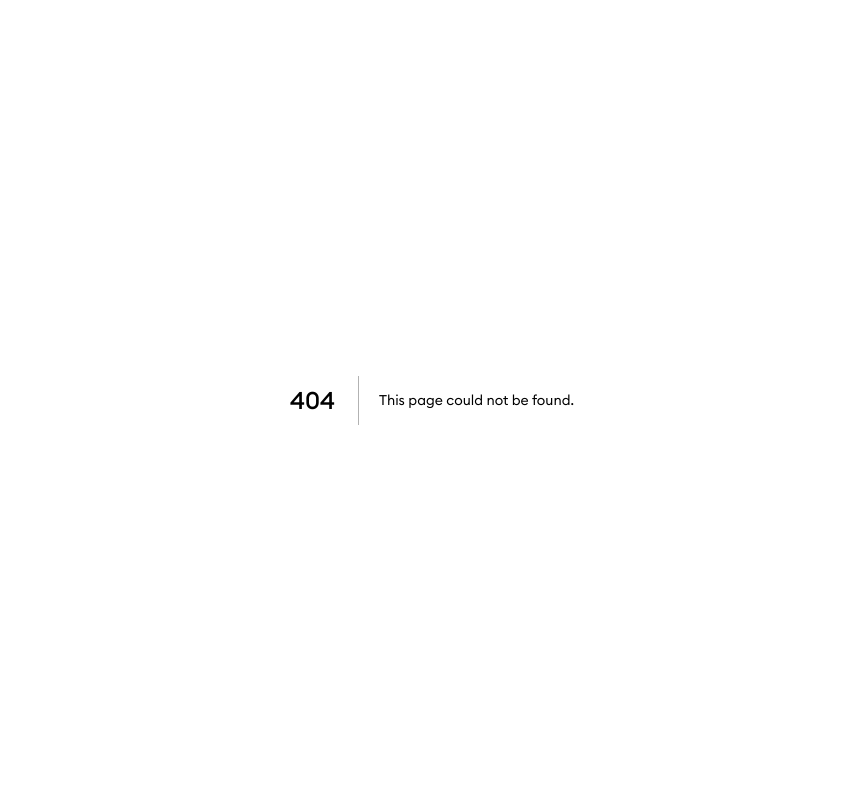
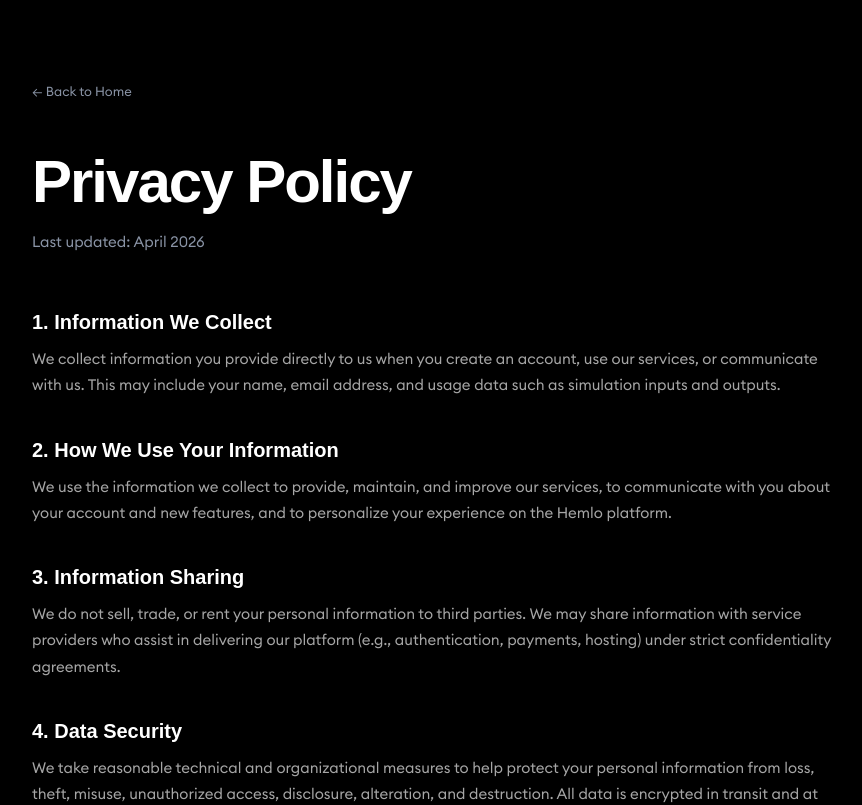
Before and after one commit to hemlo5/hemlo-web-app, a Next.js app: page /privacy-policy in a window 1280 px wide. Before the commit this address had no page. Shown: the top 805 px of the page, without its empty margins (208-1070 px from the left). Built offline with nearby package versions, Linux system fonts and the light colour scheme.

Commit message:
feat: add /privacy-policy and /terms pages, wire footer links (required for Google OAuth)

```diff
--- /dev/null
+++ b/src/app/privacy-policy/page.tsx
@@ -0,0 +1,77 @@
+import type { Metadata } from "next";
+import Link from "next/link";
+
+export const metadata: Metadata = {
+  title: "Privacy Policy — Hemlo",
+  description: "How Hemlo AI collects, uses, and protects your personal information.",
+};
+
+export default function PrivacyPolicyPage() {
+  return (
+    <div style={{ minHeight: "100vh", background: "#000000", color: "#ffffff", paddingTop: 80, paddingBottom: 80, paddingLeft: 24, paddingRight: 24 }}>
+      <div style={{ maxWidth: 800, margin: "0 auto" }}>
+        {/* Back link */}
+        <Link href="/" style={{ fontSize: 13, color: "#8a94a6", textDecoration: "none", display: "inline-flex", alignItems: "center", gap: 6, marginBottom: 48 }}>
+          ← Back to Home
+        </Link>
+
+        <h1 style={{ fontFamily: "'Space Grotesk', sans-serif", fontSize: "clamp(36px, 6vw, 60px)", fontWeight: 800, letterSpacing: "-2px", marginBottom: 16 }}>
+          Privacy Policy
+        </h1>
+        <p style={{ color: "#8a94a6", fontSize: 15, marginBottom: 60 }}>Last updated: April 2026</p>
+
+        <div style={{ display: "flex", flexDirection: "column", gap: 40 }}>
+          {[
+            {
+              title: "1. Information We Collect",
+              body: "We collect information you provide directly to us when you create an account, use our services, or communicate with us. This may include your name, email address, and usage data such as simulation inputs and outputs.",
+            },
+            {
+              title: "2. How We Use Your Information",
+              body: "We use the information we collect to provide, maintain, and improve our services, to communicate with you about your account and new features, and to personalize your experience on the Hemlo platform.",
+            },
+            {
+              title: "3. Information Sharing",
+              body: "We do not sell, trade, or rent your personal information to third parties. We may share information with service providers who assist in delivering our platform (e.g., authentication, payments, hosting) under strict confidentiality agreements.",
+            },
+            {
+              title: "4. Data Security",
+              body: "We take reasonable technical and organizational measures to help protect your personal information from loss, theft, misuse, unauthorized access, disclosure, alteration, and destruction. All data is encrypted in transit and at rest.",
+            },
+            {
+              title: "5. Cookies & Tracking",
+              body: "We use cookies and similar tracking technologies to improve your experience on our platform, analyze site traffic, and understand how our services are used. You can control cookie settings through your browser preferences.",
+            },
+            {
+              title: "6. Your Rights",
+              body: "You have the right to access, correct, or delete your personal data held by us. To exercise these rights, please contact us at privacy@hemloai.com. We will respond to valid requests within 30 days.",
+            },
+            {
+              title: "7. Changes to This Policy",
+              body: "We may update this Privacy Policy from time to time. We will notify you of significant changes by posting the new policy on this page and updating the 'Last updated' date above.",
+            },
+            {
+              title: "8. Contact Us",
+              body: "If you have any questions about this Privacy Policy, please contact us at privacy@hemloai.com or write to us at Hemlo AI, Inc.",
+            },
+          ].map((section) => (
+            <div key={section.title}>
+              <h2 style={{ fontFamily: "'Space Grotesk', sans-serif", fontSize: 20, fontWeight: 700, color: "#ffffff", marginBottom: 12 }}>
+                {section.title}
+              </h2>
+              <p style={{ color: "rgba(255,255,255,0.65)", fontSize: 15, lineHeight: 1.75 }}>
+                {section.body}
+              </p>
+            </div>
+          ))}
+        </div>
+
+        {/* Footer links */}
+        <div style={{ marginTop: 80, paddingTop: 32, borderTop: "1px solid #1a1f2e", display: "flex", gap: 24, flexWrap: "wrap" }}>
+          <Link href="/terms" style={{ fontSize: 13, color: "#8a94a6", textDecoration: "none" }}>Terms of Service</Link>
+          <Link href="/" style={{ fontSize: 13, color: "#8a94a6", textDecoration: "none" }}>← Home</Link>
+        </div>
+      </div>
+    </div>
+  );
+}
--- /dev/null
+++ b/src/app/terms/page.tsx
@@ -0,0 +1,81 @@
+import type { Metadata } from "next";
+import Link from "next/link";
+
+export const metadata: Metadata = {
+  title: "Terms of Service — Hemlo",
+  description: "The terms and conditions governing your use of the Hemlo AI platform.",
+};
+
+export default function TermsPage() {
+  return (
+    <div style={{ minHeight: "100vh", background: "#000000", color: "#ffffff", paddingTop: 80, paddingBottom: 80, paddingLeft: 24, paddingRight: 24 }}>
+      <div style={{ maxWidth: 800, margin: "0 auto" }}>
+        {/* Back link */}
+        <Link href="/" style={{ fontSize: 13, color: "#8a94a6", textDecoration: "none", display: "inline-flex", alignItems: "center", gap: 6, marginBottom: 48 }}>
+          ← Back to Home
+        </Link>
+
+        <h1 style={{ fontFamily: "'Space Grotesk', sans-serif", fontSize: "clamp(36px, 6vw, 60px)", fontWeight: 800, letterSpacing: "-2px", marginBottom: 16 }}>
+          Terms of Service
+        </h1>
+        <p style={{ color: "#8a94a6", fontSize: 15, marginBottom: 60 }}>Last updated: April 2026</p>
+
+        <div style={{ display: "flex", flexDirection: "column", gap: 40 }}>
+          {[
+            {
+              title: "1. Acceptance of Terms",
+              body: "By accessing or using the Hemlo platform, you agree to be bound by these Terms of Service and all applicable laws and regulations. If you disagree with any part of these terms, you may not access the service.",
+            },
+            {
+              title: "2. Use License",
+              body: "Subject to your compliance with these Terms, Hemlo grants you a limited, non-exclusive, non-transferable license to access and use the platform for your personal or internal business purposes. You may not sublicense, sell, resell, or commercially exploit the service.",
+            },
+            {
+              title: "3. User Accounts",
+              body: "You are responsible for safeguarding your account credentials and for all activities that occur under your account. You agree to notify us immediately at support@hemloai.com of any unauthorized use of your account.",
+            },
+            {
+              title: "4. Acceptable Use",
+              body: "You agree not to use Hemlo to engage in any unlawful activities, to upload malicious content, to interfere with platform operations, or to violate the rights of other users. We reserve the right to terminate accounts that violate these policies.",
+            },
+            {
+              title: "5. Disclaimer of Warranties",
+              body: "The Hemlo platform is provided on an 'as is' and 'as available' basis. Hemlo makes no representations or warranties of any kind, express or implied, regarding the accuracy, reliability, or fitness of the service for any particular purpose. Simulation outputs are probabilistic models and do not constitute financial, legal, or professional advice.",
+            },
+            {
+              title: "6. Limitation of Liability",
+              body: "To the maximum extent permitted by law, Hemlo and its affiliates shall not be liable for any indirect, incidental, special, consequential, or punitive damages, including loss of profits, data, or goodwill, arising out of or in connection with your use of the service.",
+            },
+            {
+              title: "7. Governing Law",
+              body: "These Terms of Service shall be governed by and construed in accordance with applicable law. Any disputes arising under these terms shall be subject to the exclusive jurisdiction of the relevant courts.",
+            },
+            {
+              title: "8. Changes to Terms",
+              body: "We reserve the right to modify these Terms at any time. We will provide notice of significant changes by updating the date at the top of this page. Your continued use of the service after any changes constitutes acceptance of the new Terms.",
+            },
+            {
+              title: "9. Contact",
+              body: "If you have any questions about these Terms, please contact us at support@hemloai.com.",
+            },
+          ].map((section) => (
+            <div key={section.title}>
+              <h2 style={{ fontFamily: "'Space Grotesk', sans-serif", fontSize: 20, fontWeight: 700, color: "#ffffff", marginBottom: 12 }}>
+                {section.title}
+              </h2>
+              <p style={{ color: "rgba(255,255,255,0.65)", fontSize: 15, lineHeight: 1.75 }}>
+                {section.body}
+              </p>
+            </div>
+          ))}
+        </div>
+
+        {/* Footer links */}
+        <div style={{ marginTop: 80, paddingTop: 32, borderTop: "1px solid #1a1f2e", display: "flex", gap: 24, flexWrap: "wrap" }}>
+          <Link href="/privacy-policy" style={{ fontSize: 13, color: "#8a94a6", textDecoration: "none" }}>Privacy Policy</Link>
+          <Link href="/" style={{ fontSize: 13, color: "#8a94a6", textDecoration: "none" }}>← Home</Link>
+        </div>
+      </div>
+    </div>
+  );
+}
--- a/src/components/landing.tsx
+++ b/src/components/landing.tsx
@@ -489,12 +489,16 @@ export function Footer() {
         © 2025 HEMLO. Built to predict the future.
       </div>
       <div style={{ display: "flex", gap: 24 }}>
-        {["Privacy", "Terms", "Contact"].map((item) => (
-          <Link key={item} href="#" style={{ fontSize: 13, color: "var(--text-muted)", textDecoration: "none" }}
+        {[
+          { label: "Privacy", href: "/privacy-policy" },
+          { label: "Terms",   href: "/terms" },
+          { label: "Contact", href: "mailto:support@hemloai.com" },
+        ].map((item) => (
+          <Link key={item.label} href={item.href} style={{ fontSize: 13, color: "var(--text-muted)", textDecoration: "none" }}
             onMouseEnter={(e) => (e.currentTarget.style.color = "var(--text-secondary)")}
             onMouseLeave={(e) => (e.currentTarget.style.color = "var(--text-muted)")}
           >
-            {item}
+            {item.label}
           </Link>
         ))}
       </div>
```
